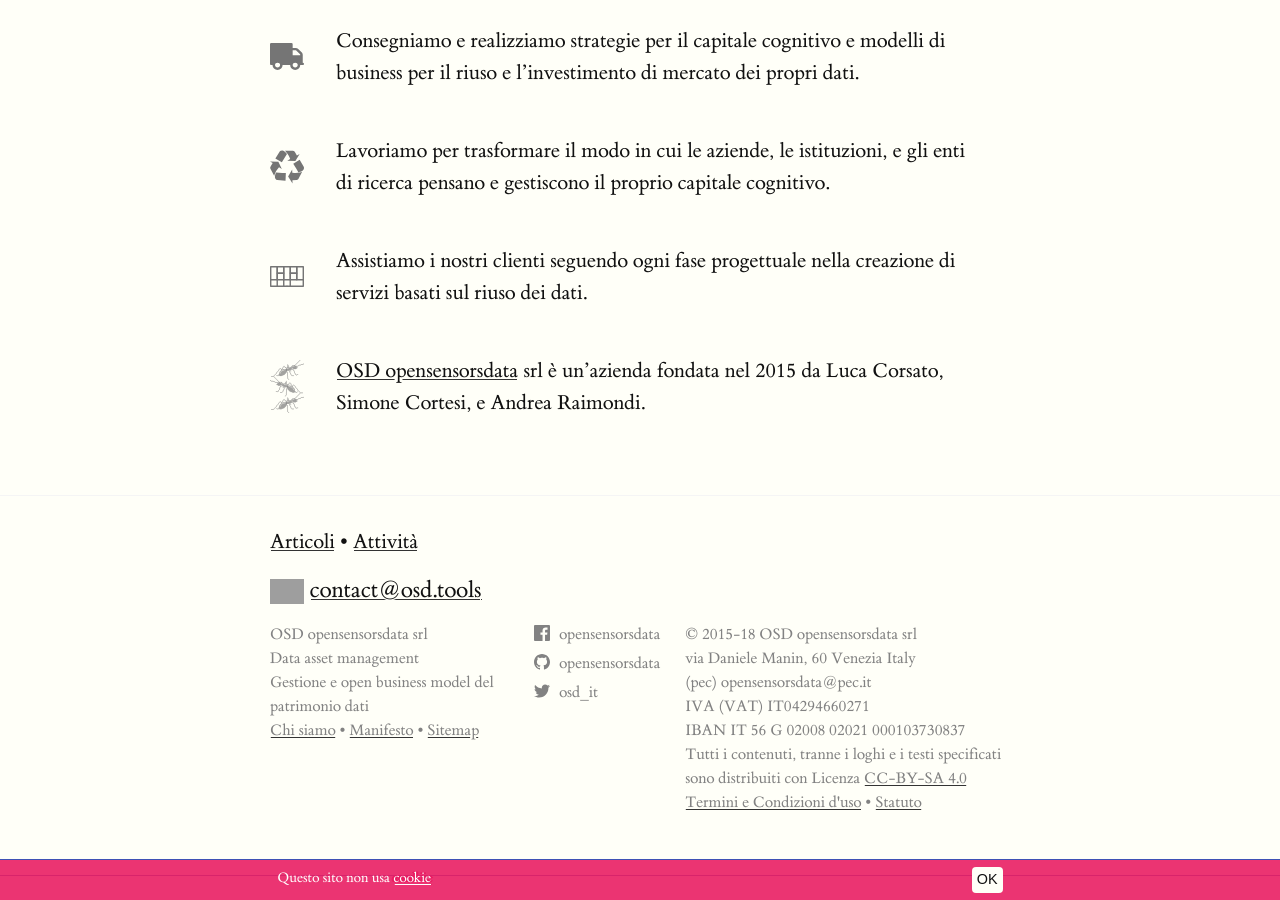
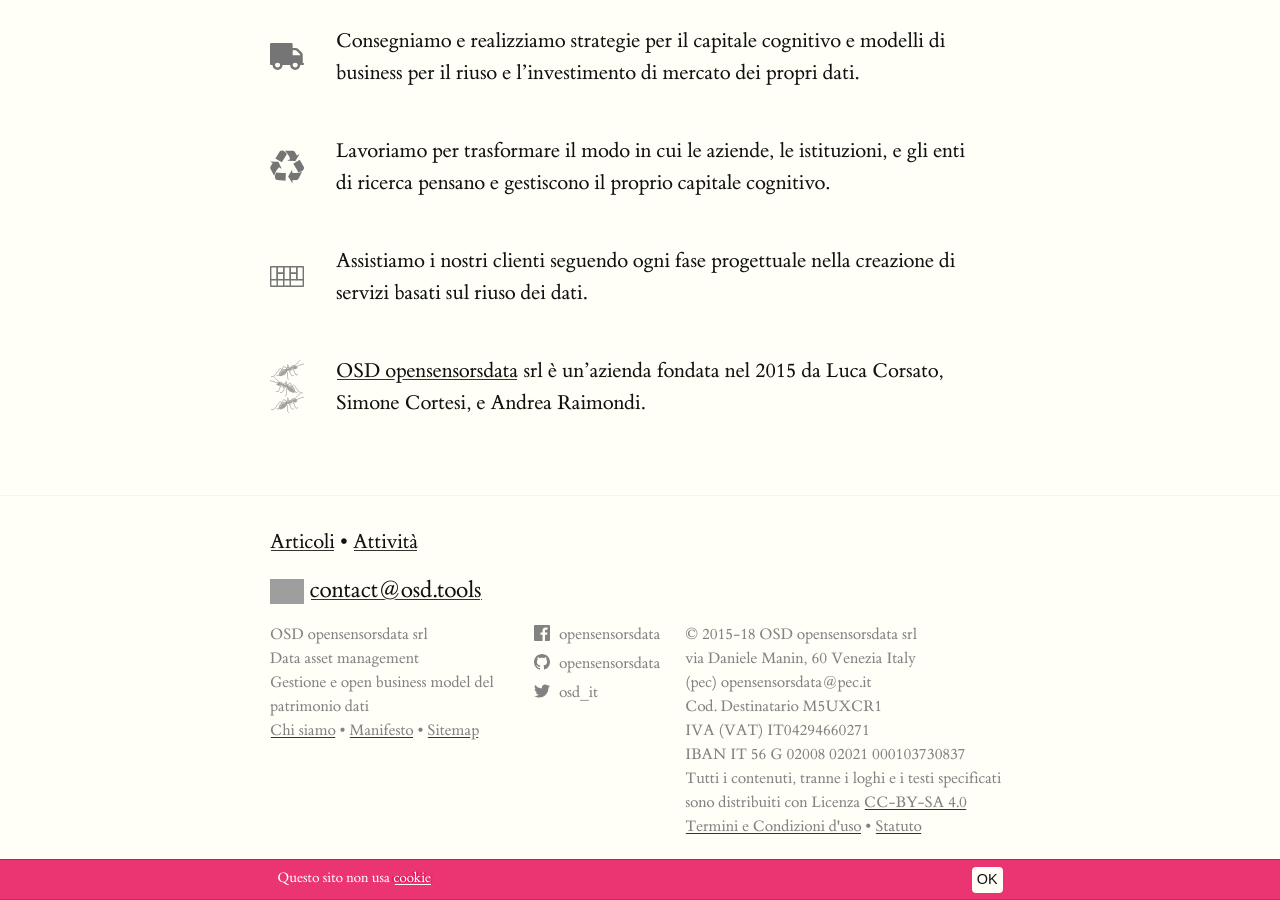
Before and after one commit to opensensorsdata/osd.tools, a Jekyll site: the page built from index.md, in a window 1280 px wide and 900 px high, scrolled down 756 px. Built offline with Jekyll 4.4.1, drawn with Linux system fonts in a browser that asks for light colours.

Commit message:
add codice destinatario

```diff
--- a/_includes/footer.html
+++ b/_includes/footer.html
@@ -35,6 +35,7 @@
           <li>© 2015-18 OSD opensensorsdata srl</li>
           <li>via Daniele Manin, 60 Venezia Italy</li>
           <li>(pec) opensensorsdata@pec.it</li>
+          <li>Cod. Destinatario M5UXCR1</li>
           <li>IVA (VAT) IT04294660271</li>
           <li>IBAN IT 56 G 02008 02021 000103730837</li>
           <li>Tutti i contenuti, tranne i loghi e i testi specificati sono distribuiti con Licenza <a href="https://creativecommons.org/licenses/by-sa/4.0/">CC-BY-SA 4.0</a></li>
```
